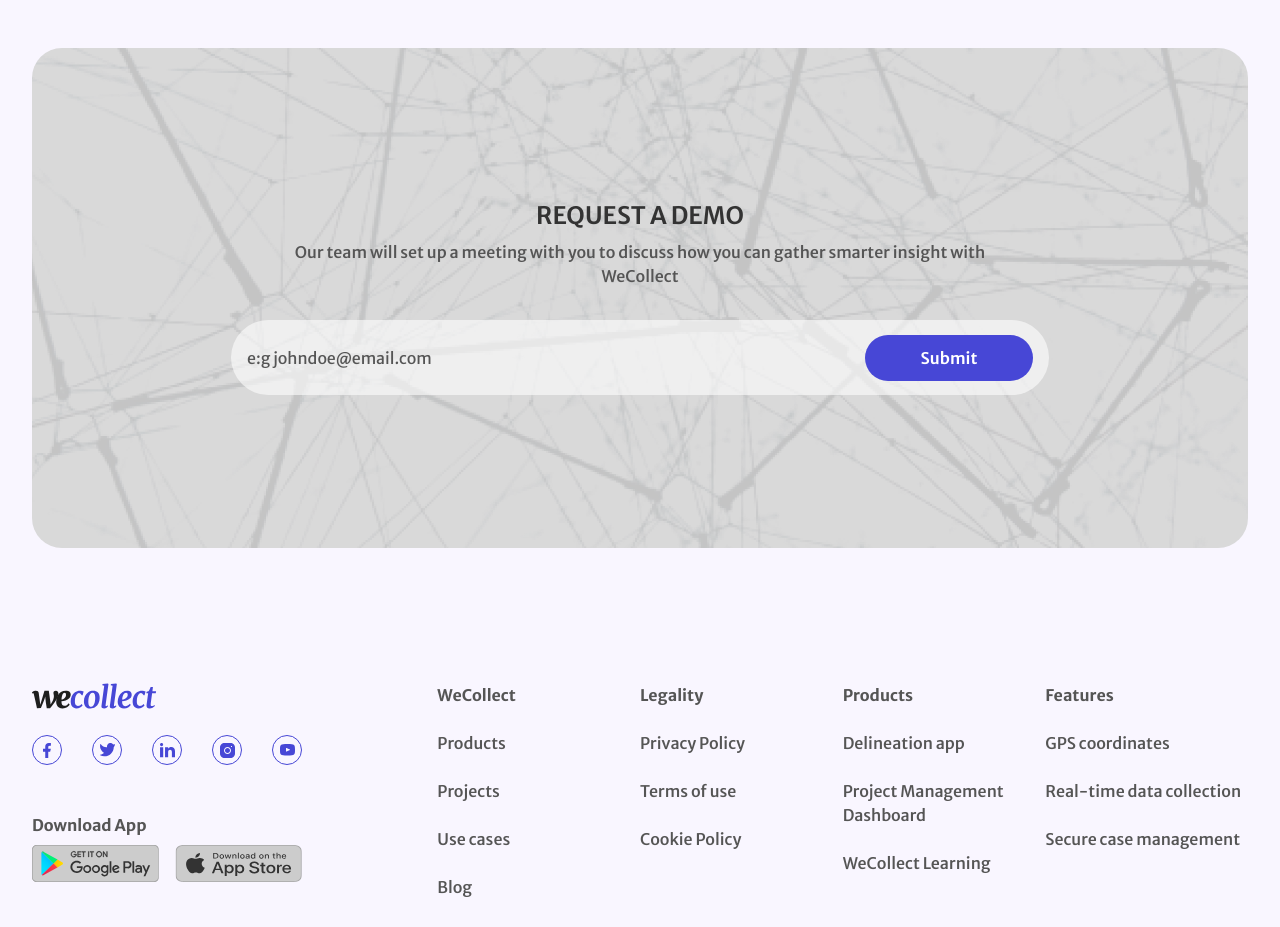
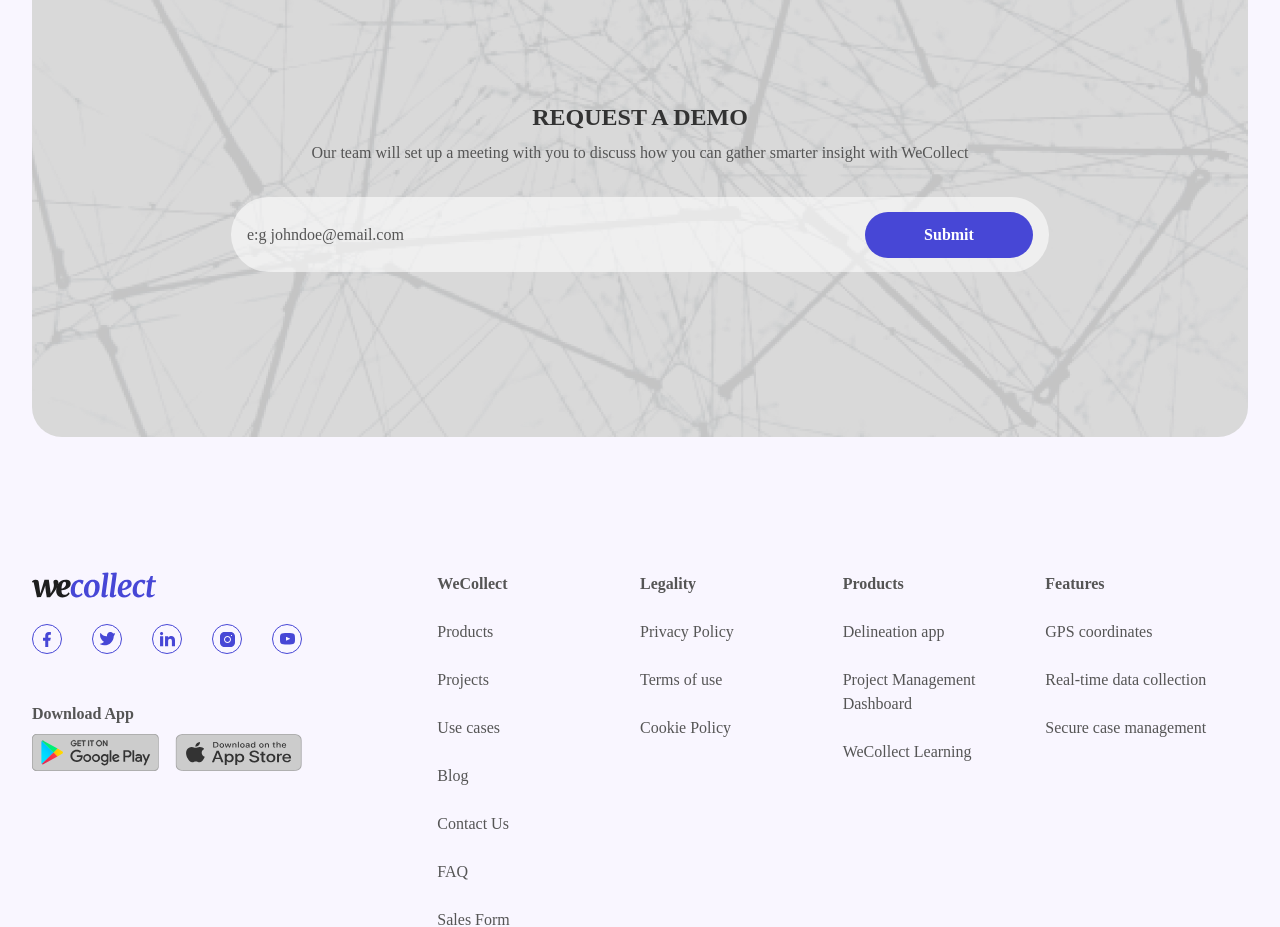
Before and after one commit to Daniekeys/temporary-hosting, a Next.js app: page /home in a window 1280 px wide. Shown: the part 6326-7253 px from the top of the page. Built offline with nearby package versions, Linux system fonts and the light colour scheme.

Commit message:
pushed font upgrade

```diff
--- a/components/HomeHero.tsx
+++ b/components/HomeHero.tsx
@@ -40,7 +40,7 @@
                 // data-aos-delay="200"
               >
                 <p
-                  className="text-[45px] 2xl:text-[55px] font-bold"
+                  className="text-[45px] 2xl:text-[55px] font-bold font-serif"
                   // data-aos="flip-down"
                   // data-aos-duration="500"
                   // data-aos-delay="200"
@@ -53,7 +53,7 @@
                   // data-aos-duration="500"
                   // data-aos-delay="300"
                 >
-                  <p className="text-[45px] 2xl:text-[55px] font-bold z-10">
+                  <p className="text-[45px] 2xl:text-[55px] font-bold z-10 font-serif">
                     Made Easy
                   </p>
                   <div
@@ -70,7 +70,7 @@
                 // data-aos-delay="200"
               >
                 <p
-                  className="text-[45px] 2xl:text-[55px] font-bold"
+                  className="text-[45px] 2xl:text-[55px] font-bold font-serif"
                   // data-aos="flip-down"
                   // data-aos-duration="500"
                   // data-aos-delay="200"
@@ -83,7 +83,7 @@
                   // data-aos-duration="500"
                   // data-aos-delay="300"
                 >
-                  <p className="text-[45px] 2xl:text-[55px] font-bold z-10">
+                  <p className="text-[45px] 2xl:text-[55px] font-bold z-10 font-serif">
                     Made Easy
                   </p>
                   <div
@@ -95,7 +95,7 @@
               </div>
             </div>
             <p
-              className="text-[#6F6F6F]   font-medium mt-[30px] leading-[30px] text-[14px] "
+              className="text-[#6F6F6F]   font-medium mt-[30px] leading-[30px] text-[14px] font-sans "
               data-aos="fade-up"
               data-aos-duration="1000"
               data-aos-delay="1200"
--- a/pages/_app.js
+++ b/pages/_app.js
@@ -1,24 +1,34 @@
-import { useEffect } from 'react';
-import '../styles/globals.css'
+import { useEffect } from "react";
+import "../styles/globals.css";
 import AOS from "aos";
 import "aos/dist/aos.css";
-import { Merriweather_Sans } from "@next/font/google";
-export const montserrat = Merriweather_Sans({
+import { Merriweather, Arimo } from "@next/font/google";
+
+// Import Merriweather font
+export const merriweather = Merriweather({
   subsets: ["latin"],
-  weight: [ "300", "400", "500", "600", "700", "800"],
-  variable: "--font-montserract",
+  weight: ["300", "400", "700", "900"],
+  variable: "--font-merriweather",
 });
+
+// Import Arimo font
+export const arimo = Arimo({
+  subsets: ["latin"],
+  weight: ["400","500","600", "700"],
+  variable: "--font-arimo",
+});
+
 function MyApp({ Component, pageProps }) {
-     useEffect(() => {
-       AOS.init();
-       AOS.refresh();
-     }, []);
+  useEffect(() => {
+    AOS.init();
+    AOS.refresh();
+  }, []);
+
   return (
-      <main className={`${montserrat.className} `}>
-
+    <main className={`${merriweather.variable} ${arimo.variable}`}>
       <Component {...pageProps} />
-      </main>
-      )
+    </main>
+  );
 }
 
-export default MyApp
+export default MyApp;
--- a/tailwind.config.js
+++ b/tailwind.config.js
@@ -8,13 +8,14 @@
   theme: {
     extend: {
       fontFamily: {
-        sans: ["var(--font-montserrat)"],
+        sans: ["var(--font-arimo)", "sans-serif"], // Add Arimo as sans-serif fallback
+        serif: ["var(--font-merriweather)", "serif"], // Add Merriweather as serif fallback
       },
       colors: {
         mainBlue: "#4747D6",
         customBlack: "#333333",
         ash: "#555555",
-        fade:"#999999"
+        fade: "#999999",
       },
     },
   },
```
